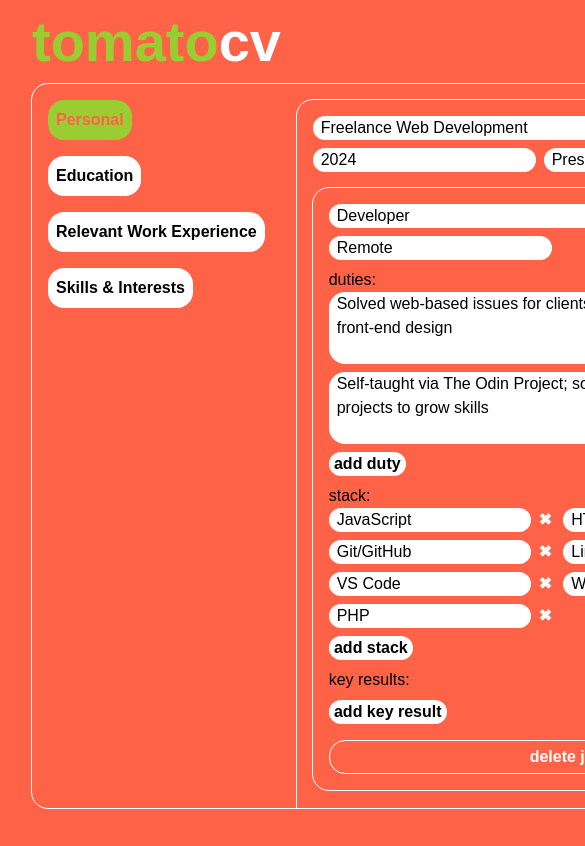
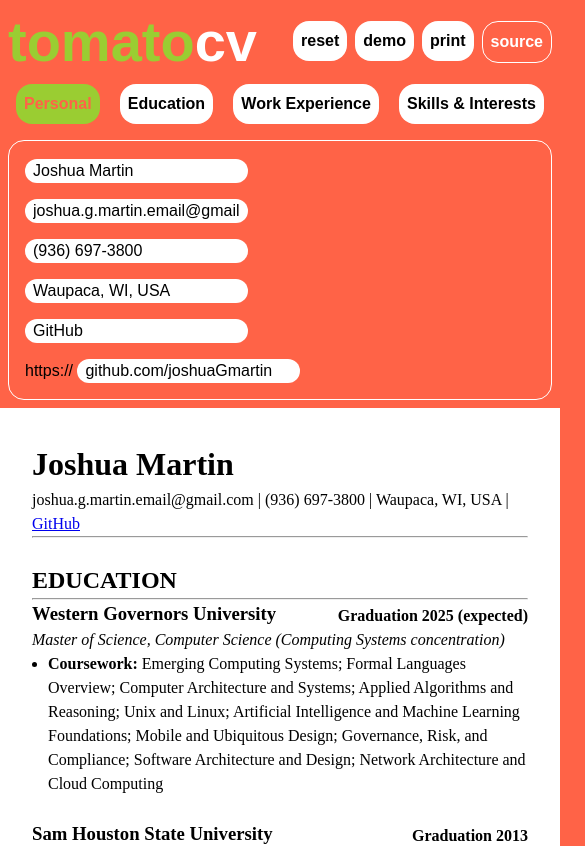
Before and after one commit to joshuaGmartin/cv-app, a React (Vite) app: page / in a window 390 px wide. Shown: the top 846 px of the page, 585 px wide, since content can reach past the window. Built offline with nearby package versions, Linux system fonts and the light colour scheme.

Commit message:
NOW finished styling. NOW can review.
Will surely find a bug or more styling fixes.

```diff
--- a/src/App.css
+++ b/src/App.css
@@ -1,3 +1,4 @@
+/***************** imports *****************/
 .cormorant-garamond-<uniquifier > {
   font-family: "Cormorant Garamond", serif;
   font-optical-sizing: auto;
@@ -5,10 +6,12 @@
   font-style: normal;
 }
 
+/***************** print *****************/
 @media print {
   #root {
     display: block !important;
-    width: 2761px !important;
+    /* width: 2761px !important; */
+    width: 2455px !important;
     margin: 0 !important;
     padding: 0 !important;
   }
@@ -35,13 +38,19 @@
   --spacing: 0.5rem;
   --radius: 1rem;
 
-  min-width: 120rem;
   margin: 0 auto;
-  padding: 1rem 2rem;
-  padding-top: 0;
+  padding: 0 2rem;
 
   display: grid;
   grid-template-rows: auto auto;
+}
+
+.main-section {
+  display: grid;
+  grid-template-columns: auto auto;
+  gap: var(--spacing);
+
+  max-height: calc(100vh - 6rem);
 }
 
 .header {
@@ -67,24 +76,19 @@
   }
 }
 
-.main-section {
-  display: grid;
-  grid-template-columns: 4fr 5fr;
-  gap: var(--spacing);
-
-  max-height: calc(100vh - 7.5rem);
-}
+/***************** sections *****************/
 
 /* =========================================================================== */
 /* Inputs */
 /* =========================================================================== */
 
 .InfoInput {
-  outline: white solid 1px;
+  width: 35rem;
+
   border-radius: var(--radius);
 
   display: grid;
-  grid-template-columns: max-content auto;
+  grid-template-rows: max-content auto;
 
   max-height: inherit;
 
@@ -97,17 +101,19 @@
 
 .InfoInput > * {
   padding: var(--padding);
+  padding-top: 0;
+
+  border-radius: var(--radius);
 }
 
 .InfoInput > div:last-of-type {
-  /* max-height: min-content; */
   overflow-y: scroll;
+  padding-top: 0.1rem;
 }
 
 .InfoInput .infoSectionSelectors {
   display: flex;
-  flex-direction: column;
-  gap: var(--padding);
+  justify-content: space-between;
 }
 
 .InfoInput .infoSectionSelectors .InfoSectionSelector {
@@ -144,7 +150,12 @@
 /* ---------------------------------------------- */
 
 .InfoInput_Personal {
-  outline: white solid 1px;
+  border: white solid 1px;
+  border-right: none;
+
+  > :first-child {
+    padding-top: var(--padding);
+  }
 
   > div {
     margin-bottom: var(--spacing);
@@ -328,7 +339,8 @@
 /* ---------------------------------------------- */
 
 .InfoInput_SkillsAndInt {
-  outline: white solid 1px;
+  border: white solid 1px;
+  border-right: none;
 
   .list-item-inputs {
     /* margin-top: var(--spacing); */
@@ -343,7 +355,6 @@
   background-color: white;
   padding: calc(2 * var(--padding));
 
-  max-height: calc(100vh - 7rem);
   overflow-y: scroll;
   max-width: fit-content;
   min-width: 100%;
@@ -472,3 +483,45 @@ textarea {
 
   align-items: center;
 }
+
+/***************** mobile *****************/
+
+@media (max-width: 1230px) {
+  #root {
+    padding: 0;
+  }
+
+  .header {
+    padding: 0 0.5rem;
+  }
+
+  .main-section {
+    grid-template-columns: 1fr;
+    grid-template-rows: auto auto;
+
+    max-height: 100%;
+  }
+
+  .InfoInput {
+    margin: auto;
+  }
+
+  .InfoInput > div:last-of-type {
+    overflow-y: initial;
+  }
+
+  .Resume {
+    overflow-y: initial;
+  }
+
+  .InfoInput_Personal,
+  .InfoInput_SkillsAndInt {
+    margin: 0 0.5rem;
+
+    border-right: 1px white solid;
+  }
+
+  .main-input-section {
+    padding-bottom: 0;
+  }
+}
--- a/src/components/Header.jsx
+++ b/src/components/Header.jsx
@@ -24,7 +24,7 @@ export function Header({ setUserData }) {
             )
           }
         >
-          GitHub
+          source
         </button>
       </div>
     </div>
--- a/src/components/InfoInput.jsx
+++ b/src/components/InfoInput.jsx
@@ -7,7 +7,7 @@ import InfoInput_SkillsAndInt from "./InfoInput_SkillsAndInt";
 const infoSections = [
   "Personal",
   "Education",
-  "Relevant Work Experience",
+  "Work Experience",
   "Skills & Interests",
 ];
 
@@ -20,7 +20,7 @@ export default function InfoInput({ userData, setUserData }) {
         return (
           <InfoInput_Education userData={userData} setUserData={setUserData} />
         );
-      case "Relevant Work Experience":
+      case "Work Experience":
         return (
           <InfoInput_WorkExp userData={userData} setUserData={setUserData} />
         );
@@ -33,12 +33,12 @@ export default function InfoInput({ userData, setUserData }) {
         );
       default:
         return (
-          // <InfoInput_Personal userData={userData} setUserData={setUserData} />
+          <InfoInput_Personal userData={userData} setUserData={setUserData} />
 
           //testing
           // <InfoInput_Education userData={userData} setUserData={setUserData} />
 
-          <InfoInput_WorkExp userData={userData} setUserData={setUserData} />
+          // <InfoInput_WorkExp userData={userData} setUserData={setUserData} />
 
           // <InfoInput_SkillsAndInt
           //   userData={userData}
```
Also changed, not shown: 1 other file (tests, documents, lock files or other folders).
